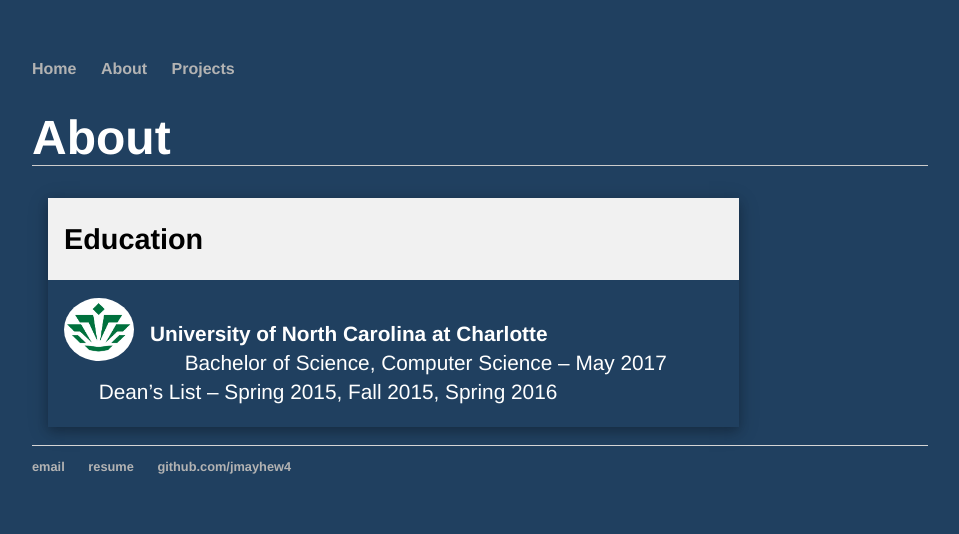
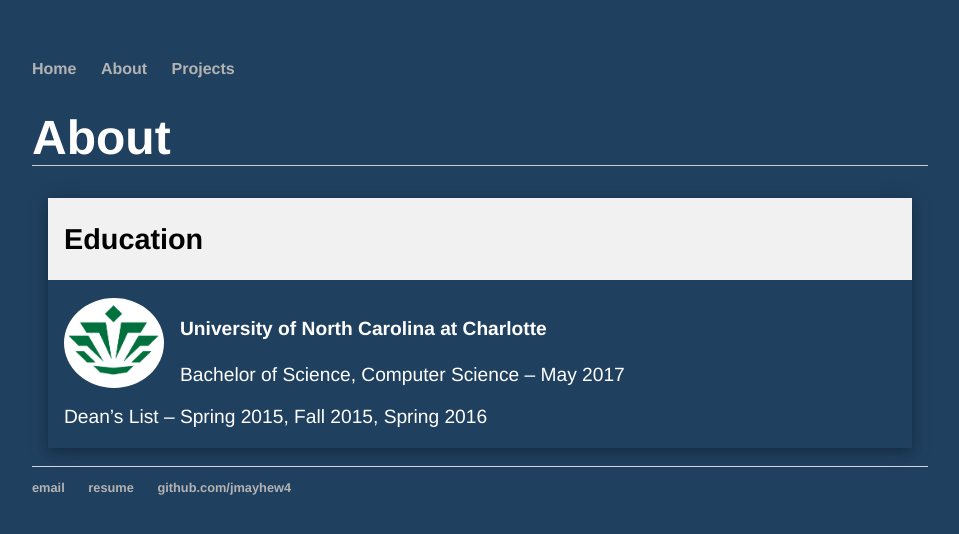
Before and after one commit to jmayhew4/jmayhew4.github.io, a Jekyll site: the page built from about/index.html, in a window 1280 px wide. Shown: the top 534 px of the page, without its empty margins (160-1119 px from the left). Built offline with Jekyll 4.4.1, drawn with Linux system fonts in a browser that asks for light colours.

Commit message:
Update index.html

```diff
--- a/about/index.html
+++ b/about/index.html
@@ -20,15 +20,15 @@
 
 <h1>About</h1>
 <div class="w3-container">
-  <div class="w3-card-4" style="width:80%">
+  <div class="w3-card-4" style="width:100%">
     <header class="w3-container w3-light-grey">
       <h2>Education</h2>
     </header>
     <div class="w3-container"><br>
-      <img src="../photos/UNCC.PNG" alt="Avatar" class="w3-left w3-circle w3-margin-right" style="width:70px">
-      <pre><strong>University of North Carolina at Charlotte</strong>
-      Bachelor of Science, Computer Science – May 2017
-      Dean’s List – Spring 2015, Fall 2015, Spring 2016</pre>
+      <img src="../photos/UNCC.PNG" alt="Avatar" class="w3-left w3-circle w3-margin-right" style="width:100px">
+      <p><strong>University of North Carolina at Charlotte</strong>
+      <br>Bachelor of Science, Computer Science – May 2017</p>
+      <p>Dean’s List – Spring 2015, Fall 2015, Spring 2016</p>
     </div>
   </div>
 </div>
```
